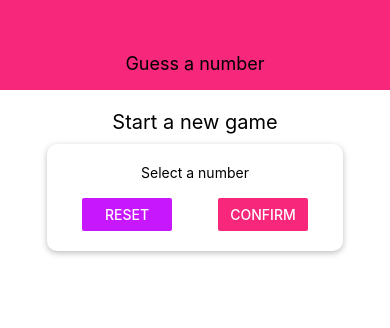
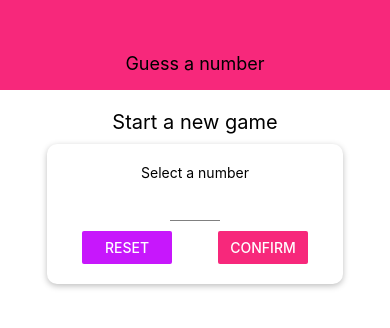
Before and after one commit to Alfreita/GuessANumber, a React Native app: screen / in a window 390 px wide. Shown: the top 328 px of the page. Built offline with nearby package versions, Linux system fonts and the light colour scheme.

Commit message:
styling textInpuit

```diff
--- /dev/null
+++ b/components/Input.tsx
@@ -0,0 +1,20 @@
+import React from "react";
+import { View, TextInput, StyleSheet } from "react-native";
+
+const Input = (props: any) => {
+  return (
+    <View>
+      <TextInput {...props} style={{ ...styles.input, ...props.style }} />
+    </View>
+  );
+};
+
+const styles = StyleSheet.create({
+  input: {
+    height: 30,
+    borderBottomColor: "grey",
+    borderBottomWidth: 1,
+    marginVertical: 10,
+  },
+});
+export default Input;
--- a/screens/StartGame.tsx
+++ b/screens/StartGame.tsx
@@ -1,6 +1,7 @@
 import React from "react";
-import { View, Text, TextInput, Button, StyleSheet } from "react-native";
+import { View, Text, Button, StyleSheet } from "react-native";
 import Card from "../components/Card";
+import Input from "../components/Input";
 import Colors from "../constants/colors";
 
 const StartGame = (props: any) => {
@@ -9,7 +10,14 @@ const StartGame = (props: any) => {
       <Text style={styles.title}>Start a new game</Text>
       <Card style={styles.inputContainer}>
         <Text>Select a number</Text>
-        <TextInput />
+        <Input
+          style={styles.input}
+          blurOnSubmit
+          autoCapitalize="none"
+          autoCorrect={false}
+          keyboardType="number-pad"
+          maxLength={2}
+        />
         <View style={styles.buttonContainer}>
           <View style={styles.button}>
             <Button title="Reset" color={Colors.secondary} onPress={() => {}} />
@@ -43,6 +51,10 @@ const styles = StyleSheet.create({
     justifyContent: "space-between",
     paddingHorizontal: 15,
   },
+  input: {
+    width: 50,
+    textAlign: "center",
+  },
   button: {
     width: 90,
   },
```
